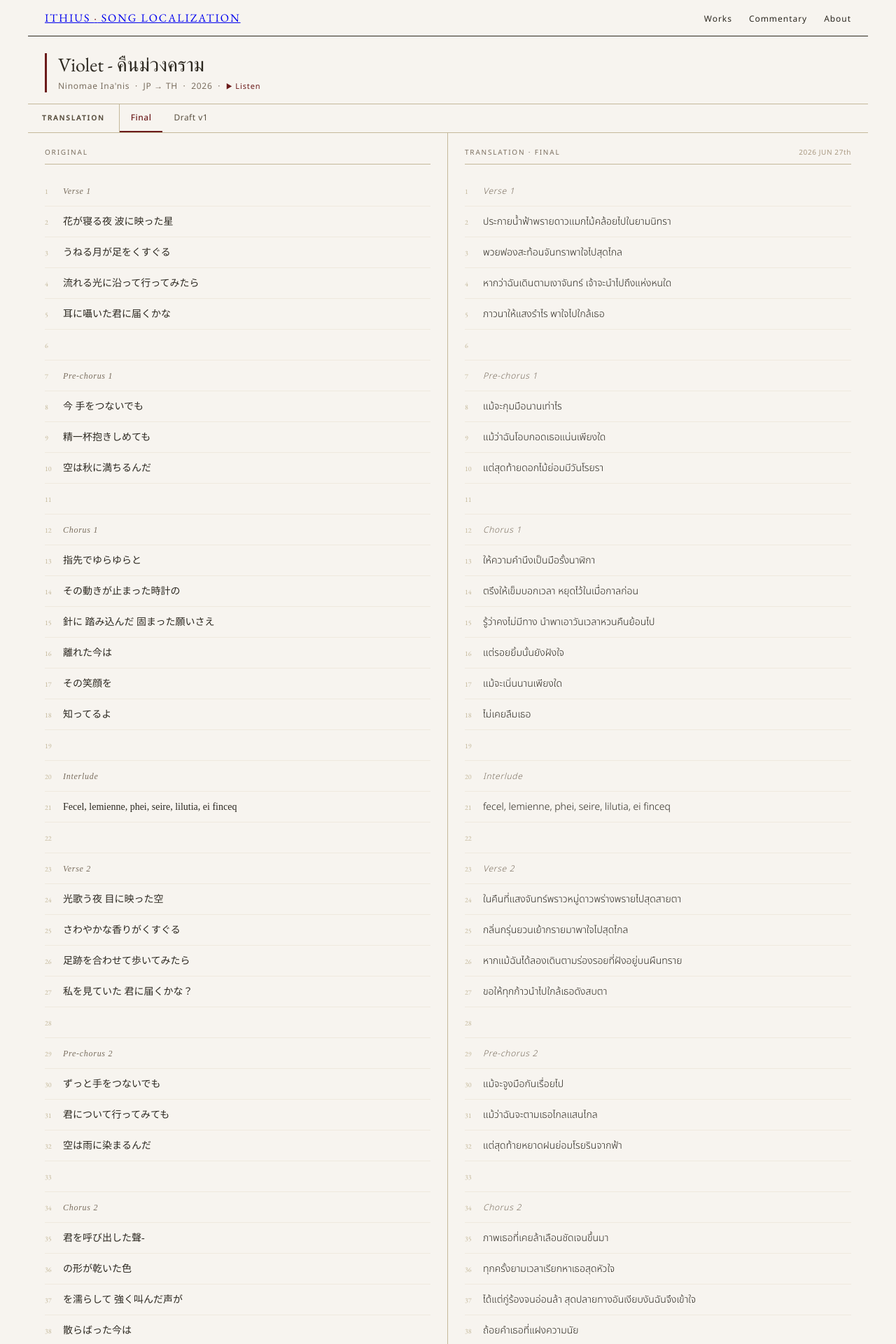
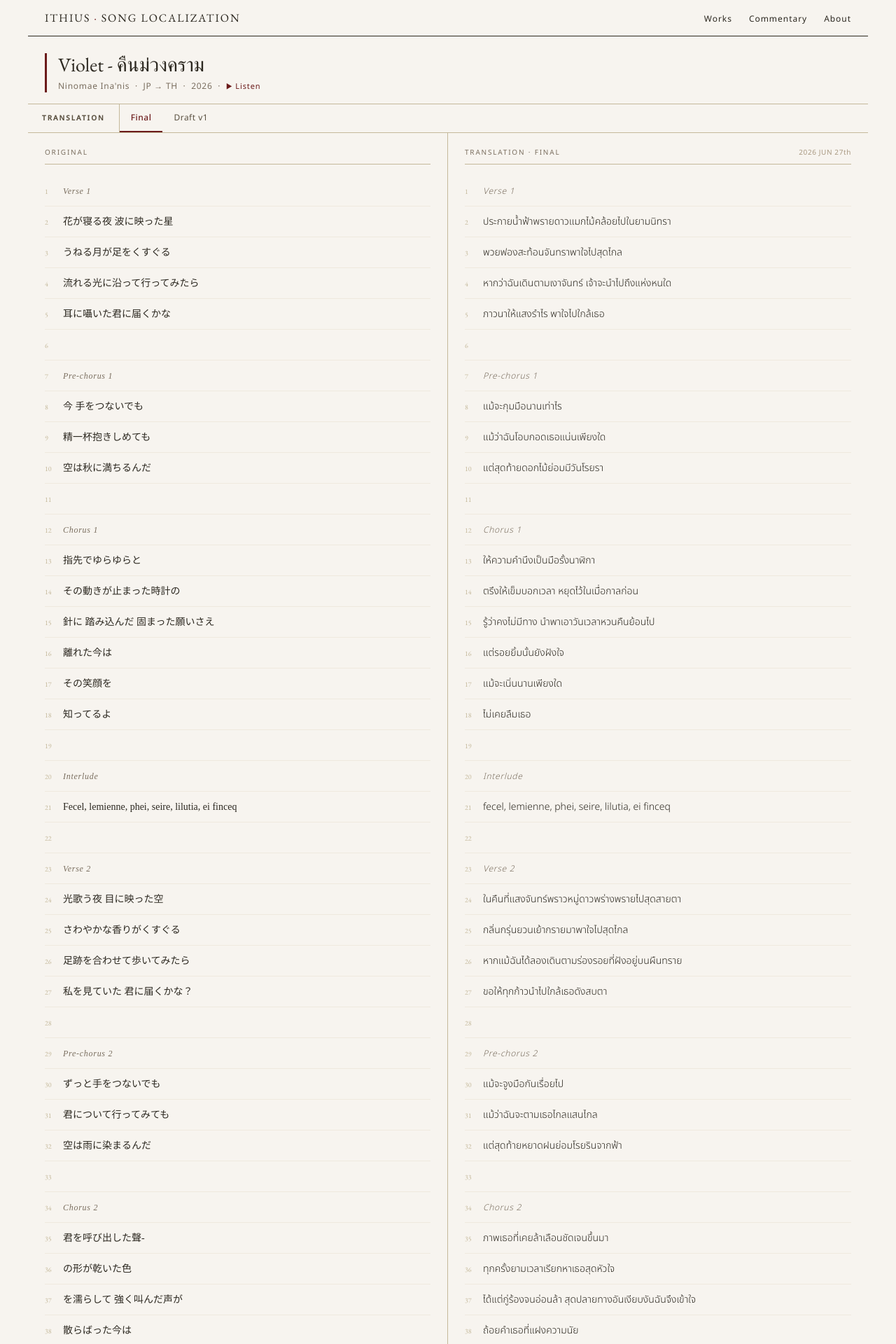
Before and after one commit to Ithius/song-localization, a Jekyll site: the page built from _songs/violet.md, in a window 1280 px wide. Shown: the top 1920 px of the page at 70% size. Built offline with Jekyll 4.4.1, drawn with Linux system fonts in a browser that asks for light colours.

Commit message:
Update main.css

```diff
--- a/assets/css/main.css
+++ b/assets/css/main.css
@@ -179,3 +179,8 @@
 .mu-credits a:hover {
   text-decoration: underline;
 }
+
+a.mu-logo {
+  text-decoration: none;
+  color: inherit;
+}
```
